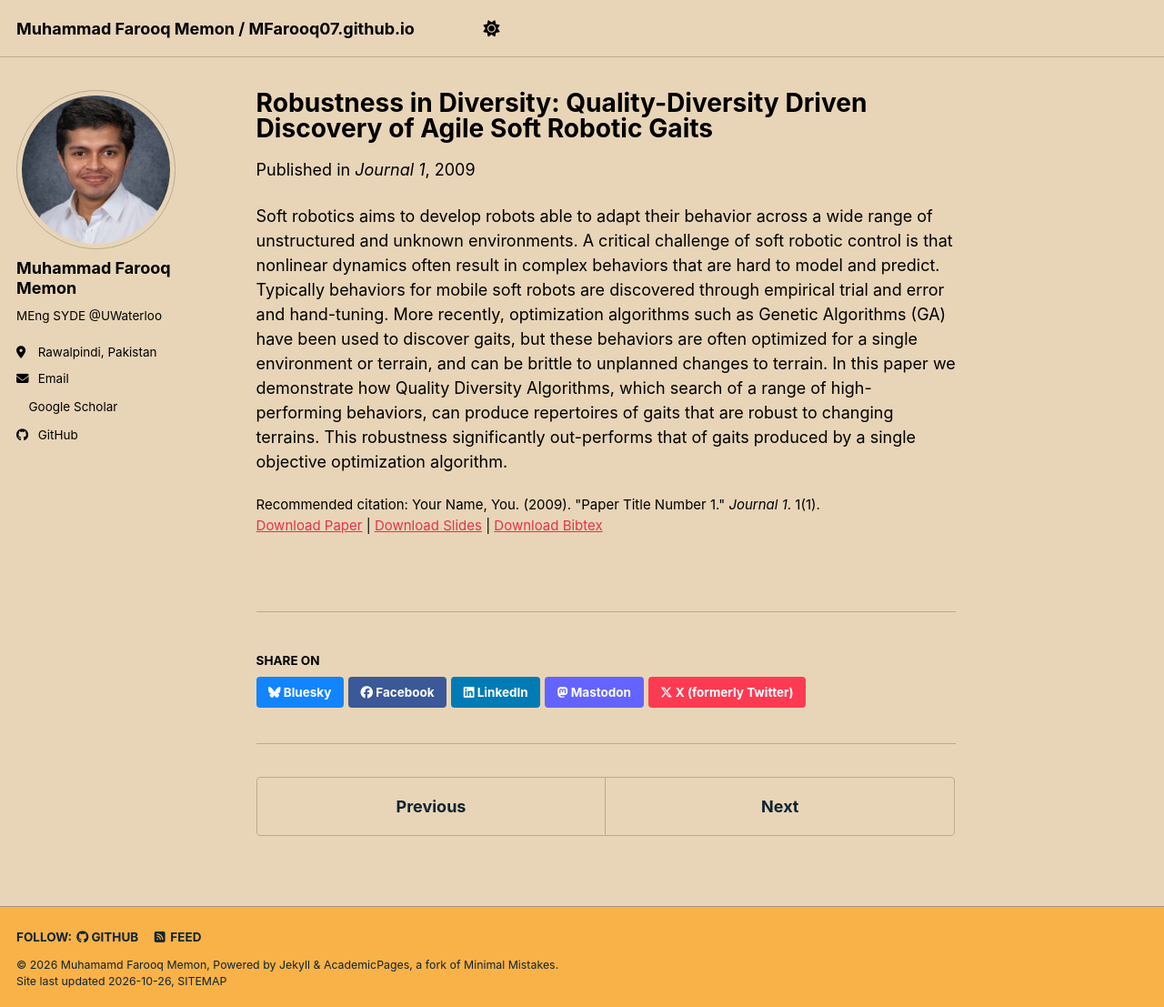
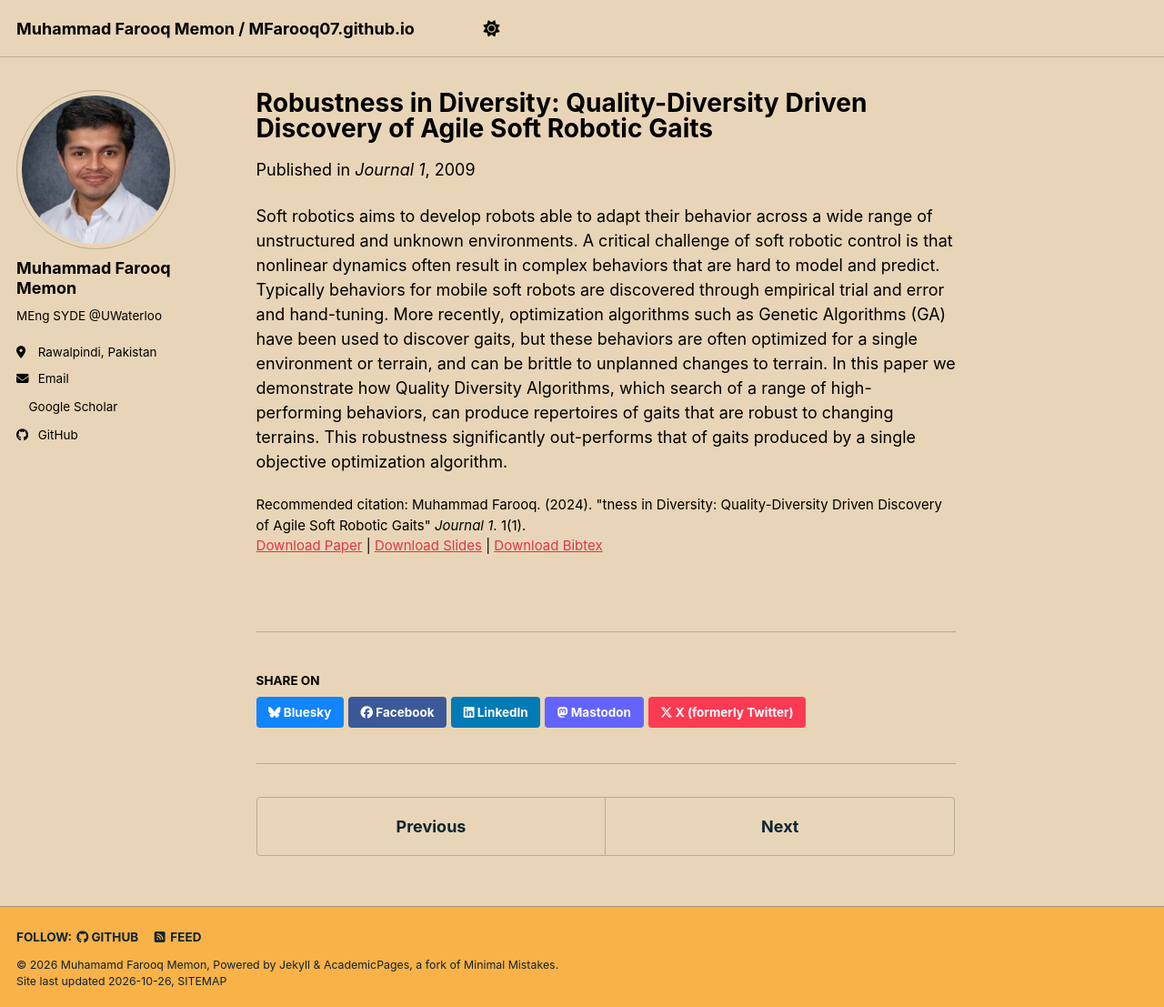
Before and after one commit to MFarooq07/mfarooq07.github.io, a Jekyll site: the page built from _publications/2009-10-01-paper-title-number-1.md, in a window 1280 px wide and 1107 px high. Shown: the whole window at 91% size. Built offline with Jekyll 4.4.1, drawn with Linux system fonts in a browser that asks for light colours; a style sheet for code colours, icons or effects is not loaded.

Commit message:
publication updated title

```diff
--- a/_publications/2009-10-01-paper-title-number-1.md
+++ b/_publications/2009-10-01-paper-title-number-1.md
@@ -9,6 +9,6 @@ venue: 'Journal 1'
 slidesurl: 'https://academicpages.github.io/files/slides1.pdf'
 paperurl: 'https://academicpages.github.io/files/paper1.pdf'
 bibtexurl: 'https://academicpages.github.io/files/bibtex1.bib'
-citation: 'Your Name, You. (2009). &quot;Paper Title Number 1.&quot; <i>Journal 1</i>. 1(1).'
+citation: 'Muhammad Farooq. (2024). &quot;tness in Diversity: Quality-Diversity Driven Discovery of Agile Soft Robotic Gaits&quot; <i>Journal 1</i>. 1(1).'
 ---
 Soft robotics aims to develop robots able to adapt their behavior across a wide range of unstructured and unknown environments. A critical challenge of soft robotic control is that nonlinear dynamics often result in complex behaviors that are hard to model and predict. Typically behaviors for mobile soft robots are discovered through empirical trial and error and hand-tuning. More recently, optimization algorithms such as Genetic Algorithms (GA) have been used to discover gaits, but these behaviors are often optimized for a single environment or terrain, and can be brittle to unplanned changes to terrain. In this paper we demonstrate how Quality Diversity Algorithms, which search of a range of high-performing behaviors, can produce repertoires of gaits that are robust to changing terrains. This robustness significantly out-performs that of gaits produced by a single objective optimization algorithm.
```
